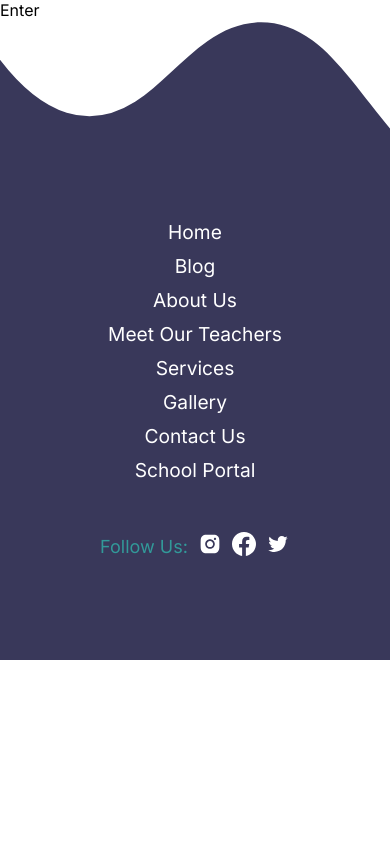
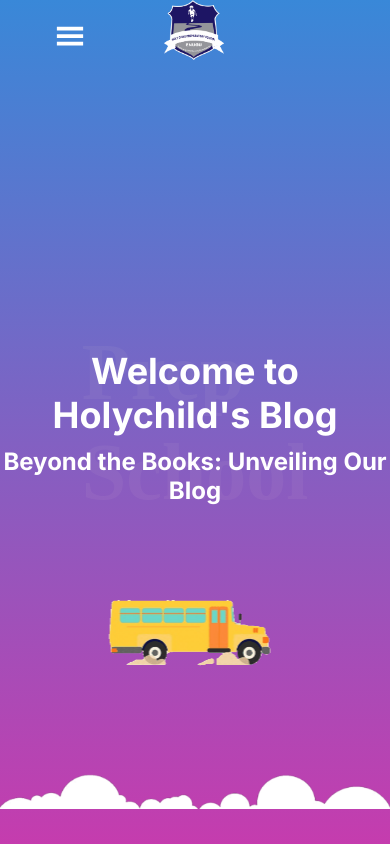
Before and after one commit to rholibobo/holy-child-school-website, a Next.js app: page /blog in a window 390 px wide. Shown: the top 844 px of the page. Built offline with nearby package versions, Linux system fonts and the light colour scheme.

Commit message:
blog page still pending

```diff
--- a/src/app/blog/page.jsx
+++ b/src/app/blog/page.jsx
@@ -1,7 +1,112 @@
-export default function Blog() {
-    return (
-        <div>
-            Enter
+import React from "react";
+import styles from "./page.module.css";
+
+import Header from "../components/Header/Header";
+import GifBackgroundSection from "../components/gifs/writing-video/vid";
+import BusGif from "../components/gifs/bus/bus";
+
+const data = [{}];
+
+const page = () => {
+  return (
+    <section className={styles.container}>
+      {/* ////////// SECTION 1 //////////// */}
+      <div className={styles.section1}>
+        <div className={styles.section_container}>
+          <div className={styles.navbar}>
+            <Header />
+          </div>
+
+          <section className={styles.headerContainer}>
+            <div className={styles.blogHeader}>
+              <h1>Welcome to Holychild's Blog</h1>
+              <h2>Beyond the Books: Unveiling Our Blog</h2>
+            </div>
+            <div className={styles.vidContainer}>
+              <GifBackgroundSection />
+            </div>
+            <div className={styles.busContainer}>
+              <BusGif />
+            </div>
+          </section>
         </div>
-    );
-}
+      </div>
+      <section className={styles.blogSection}>
+        <h1 className={styles.latestBlog}>Latest Blogs</h1>
+        <div className={styles.itemsContainer}>
+          <div className={styles.item}>
+            <h1>Discipleine a pupil</h1>
+            <h2>
+              Every student This 9 year old would grow up to tell his children
+              about the supreme price some Nigerian youths paid in the wake of
+              the #endsars protest of October 2020 because he was taught to pay
+              attention to what the...
+            </h2>
+          </div>
+
+          <div className={styles.item}>
+            <h1>Discipleine a pupil</h1>
+            <h2>
+              Every student This 9 year old would grow up to tell his children
+              about the supreme price some Nigerian youths paid in the wake of
+              the #endsars protest of October 2020 because he was taught to pay
+              attention to what the...
+            </h2>
+          </div>
+
+          <div className={styles.item}>
+            <h1>Discipleine a pupil</h1>
+            <h2>
+              Every student This 9 year old would grow up to tell his children
+              about the supreme price some Nigerian youths paid in the wake of
+              the #endsars protest of October 2020 because he was taught to pay
+              attention to what the...
+            </h2>
+          </div>
+
+          <div className={styles.item}>
+            <h1>Discipleine a pupil</h1>
+            <h2>
+              Every student This 9 year old would grow up to tell his children
+              about the supreme price some Nigerian youths paid in the wake of
+              the #endsars protest of October 2020 because he was taught to pay
+              attention to what the...
+            </h2>
+          </div>
+
+          <div className={styles.item}>
+            <h1>Discipleine a pupil</h1>
+            <h2>
+              Every student This 9 year old would grow up to tell his children
+              about the supreme price some Nigerian youths paid in the wake of
+              the #endsars protest of October 2020 because he was taught to pay
+              attention to what the...
+            </h2>
+          </div>
+
+          <div className={styles.item}>
+            <h1>Discipleine a pupil</h1>
+            <h2>
+              Every student This 9 year old would grow up to tell his children
+              about the supreme price some Nigerian youths paid in the wake of
+              the #endsars protest of October 2020 because he was taught to pay
+              attention to what the...
+            </h2>
+          </div>
+
+          <div className={styles.item}>
+            <h1>Discipleine a pupil</h1>
+            <h2>
+              Every student This 9 year old would grow up to tell his children
+              about the supreme price some Nigerian youths paid in the wake of
+              the #endsars protest of October 2020 because he was taught to pay
+              attention to what the...
+            </h2>
+          </div>
+        </div>
+      </section>
+    </section>
+  );
+};
+
+export default page;
--- /dev/null
+++ b/src/app/blog/page.module.css
@@ -0,0 +1,285 @@
+.section1 {
+  width: 100%;
+  height: 100vh;
+  /* background-image: linear-gradient(#9d2a77, #e130a7); */
+  /* background-image: linear-gradient(#1c1464, #919497); */
+  background-image: linear-gradient(#3988d8, #c53cae);
+  position: relative;
+}
+
+.section1::before {
+  content: "PREP SCHOOL";
+  font-family: "Titan One", cursive;
+  color: antiquewhite;
+  font-size: 15rem;
+  /* font-size: 100%; */
+  font-weight: bold;
+  line-height: 150px;
+  position: absolute;
+  top: 50%;
+  left: 50%;
+  transform: translate(-50%, -50%);
+  opacity: 0.05;
+}
+
+.section1::after {
+  content: "";
+  background-image: url(../../../public/images/DesignImages/crop-cloud.png);
+  background-repeat: no-repeat;
+  background-size: contain;
+  /* object-fit: cover; */
+  width: 100%;
+  height: 18.88%;
+  display: block;
+  position: absolute;
+  bottom: -1px;
+  left: 0;
+  /* border: 1px solid black;  */
+}
+
+.section_container {
+  width: 80%;
+  margin: 0 auto;
+}
+
+.info {
+  width: 20%;
+  height: 15vh;
+  padding: 1rem;
+  border-radius: 50% 20%;
+  background-color: rgba(255, 165, 0);
+  position: absolute;
+  top: 0;
+  left: 20px;
+  color: white;
+  box-shadow: rgba(33, 36, 37, 0.48) 6px 2px 16px 0px,
+    rgba(115, 110, 110, 0.8) -6px -2px 16px 0px;
+}
+
+.info2 {
+  width: 20%;
+  height: 15vh;
+  padding: 1rem;
+  border-radius: 50% 20%;
+  background-color: #bb56e2;
+  position: absolute;
+  top: 80px;
+  right: 150px;
+  color: white;
+  box-shadow: rgba(33, 36, 37, 0.48) 6px 2px 16px 0px,
+    rgba(115, 110, 110, 0.8) -6px -2px 16px 0px;
+}
+
+.info3 {
+  width: 22%;
+  height: 15vh;
+  padding: 1rem;
+  border-radius: 50% 20%;
+  background-color: #1faded;
+  position: absolute;
+  right: 35px;
+  bottom: -10px;
+  color: white;
+  box-shadow: rgba(33, 36, 37, 0.48) 6px 2px 16px 0px,
+    rgba(115, 110, 110, 0.8) -6px -2px 16px 0px;
+}
+
+.stars_div {
+  position: absolute;
+  top: -60px;
+  right: -80px;
+}
+
+
+/* ///  Blog styling start/////////////////////////////////////////// */
+.headerContainer {
+  max-width: 1200px;
+  margin: 0 auto;
+  height: 100vh;
+  align-items: center;
+  justify-content: center;
+  display: flex;
+  flex-direction: column;
+}
+
+
+.blogHeader {
+  text-align: center;
+  margin-bottom: 100px;
+  color: white;
+  position: absolute;
+}
+
+.blogHeader h1 {
+  font-size: 56px;
+  margin-bottom: 10px;
+}
+
+@keyframes move {
+  from {
+    transform: translateY(-20px);
+  }
+
+  to {
+    transform: translateY(20px);
+  }
+}
+
+@keyframes slide {
+  from {
+    transform: translateX(-20px);
+  }
+
+  to {
+    transform: translateX(20px);
+  }
+}
+
+.vidContainer {
+  position: relative;
+  top: -100px;
+  left: -400px;
+  width: fit-content;
+  animation: move 4s infinite ease-in-out alternate;
+}
+
+.busContainer {
+  position: relative;
+  z-index: 1;
+  animation: slide 4s infinite ease-in-out alternate;
+}
+
+
+
+
+
+.blogSection {
+  max-width: 1000px;
+  margin: 150px auto;
+}
+
+.latestBlog {
+  font-size: 36px;
+  padding-bottom: 10px;
+  border-bottom: 4px solid black;
+}
+
+.itemsContainer {
+  display: grid;
+  grid-template-columns: repeat(3, 1fr);
+  gap: 20px;
+  margin-top: 50px;
+}
+
+
+
+
+
+/* ///  Blog styling End/////////////////////////////////////////// */
+
+
+
+/* ///////////// Media Queries //////////////// */
+
+@media screen and (max-width: 820px) {
+  .section1 {
+    width: 100%;
+  }
+
+  .vidContainer {
+    display: none;
+  }
+
+  .busContainer {
+    top: 150px;
+  }
+
+  .section1::before {
+    content: "Prep School";
+    font-size: 8rem;
+    line-height: 100px;
+  }
+
+  .section1::after {
+    height: 11.5vh;
+    /* bottom: -5px; */
+  }
+}
+
+@media screen and (max-width: 600px) {
+  .section1::before {
+    content: "Prep School";
+    font-size: 7rem;
+    line-height: 100px;
+  }
+
+  .section1::after {
+    height: 5%;
+    bottom: -10px;
+  }
+
+  .navbar {
+    width: 90%;
+  }
+
+  .blogHeader h1 {
+    font-size: 36px;
+    margin-bottom: 10px;
+  }
+
+  .blogHeader h2 {
+    font-size: 24px;
+    margin-bottom: 10px;
+  }
+}
+
+@media screen and (max-width: 426px) {
+  .section1::before {
+    content: "Prep School";
+    font-size: 5rem;
+    line-height: 100px;
+  }
+
+  .section1::after {
+    height: 9.5vh;
+    /* bottom: -10px; */
+  }
+
+  .navbar {
+    width: 90%;
+  }
+}
+
+@media screen and (max-width: 376px) {
+  .section1::before {
+    content: "Prep School";
+    font-size: 5rem;
+    line-height: 100px;
+  }
+
+  .section1::after {
+    height: 8.5vh;
+    /* bottom: -8px; */
+  }
+
+  .navbar {
+    width: 90%;
+  }
+}
+
+@media screen and (max-width: 321px) {
+  .section1::before {
+    content: "Prep School";
+    font-size: 5rem;
+    line-height: 100px;
+  }
+
+  .section1::after {
+    height: 7.5%;
+    /* bottom: -8px; */
+  }
+
+  .navbar {
+    width: 90%;
+  }
+}
```
